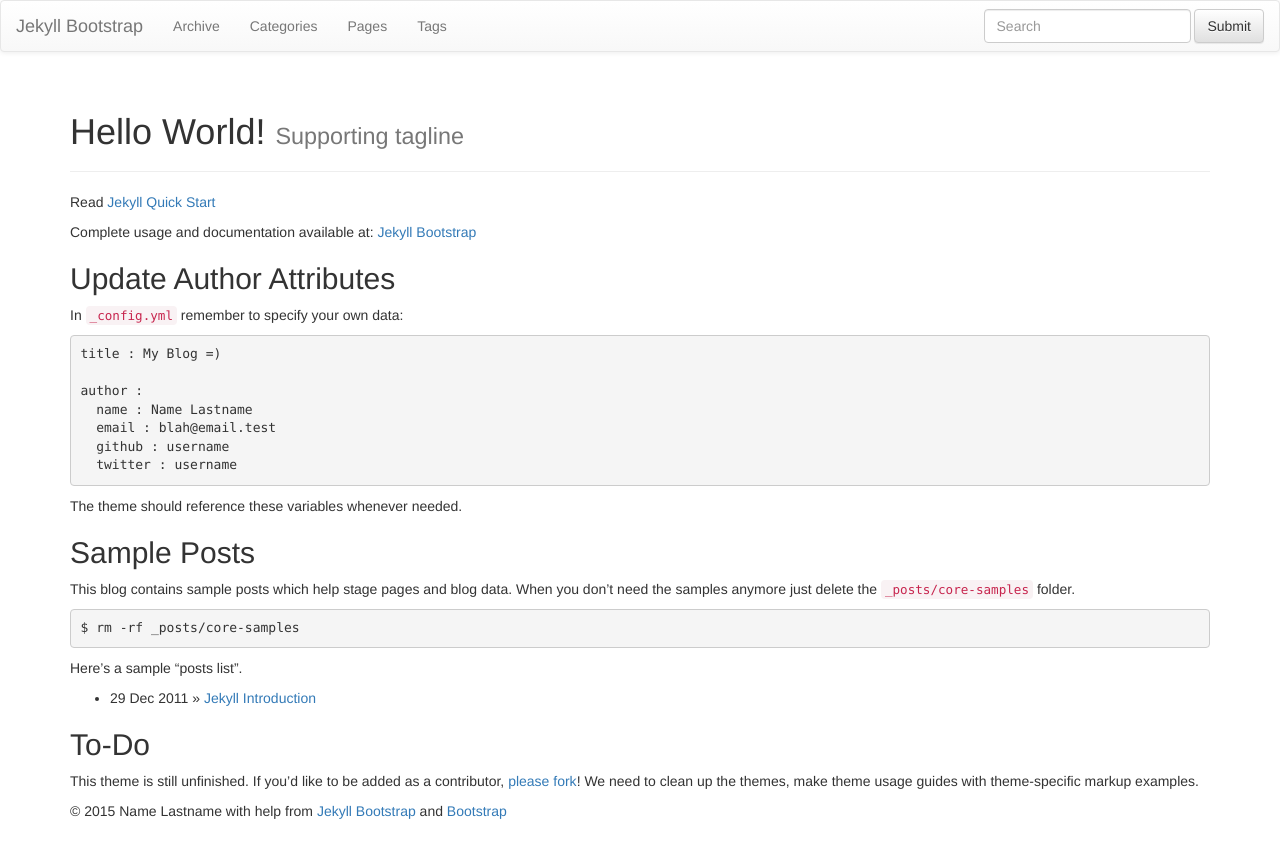
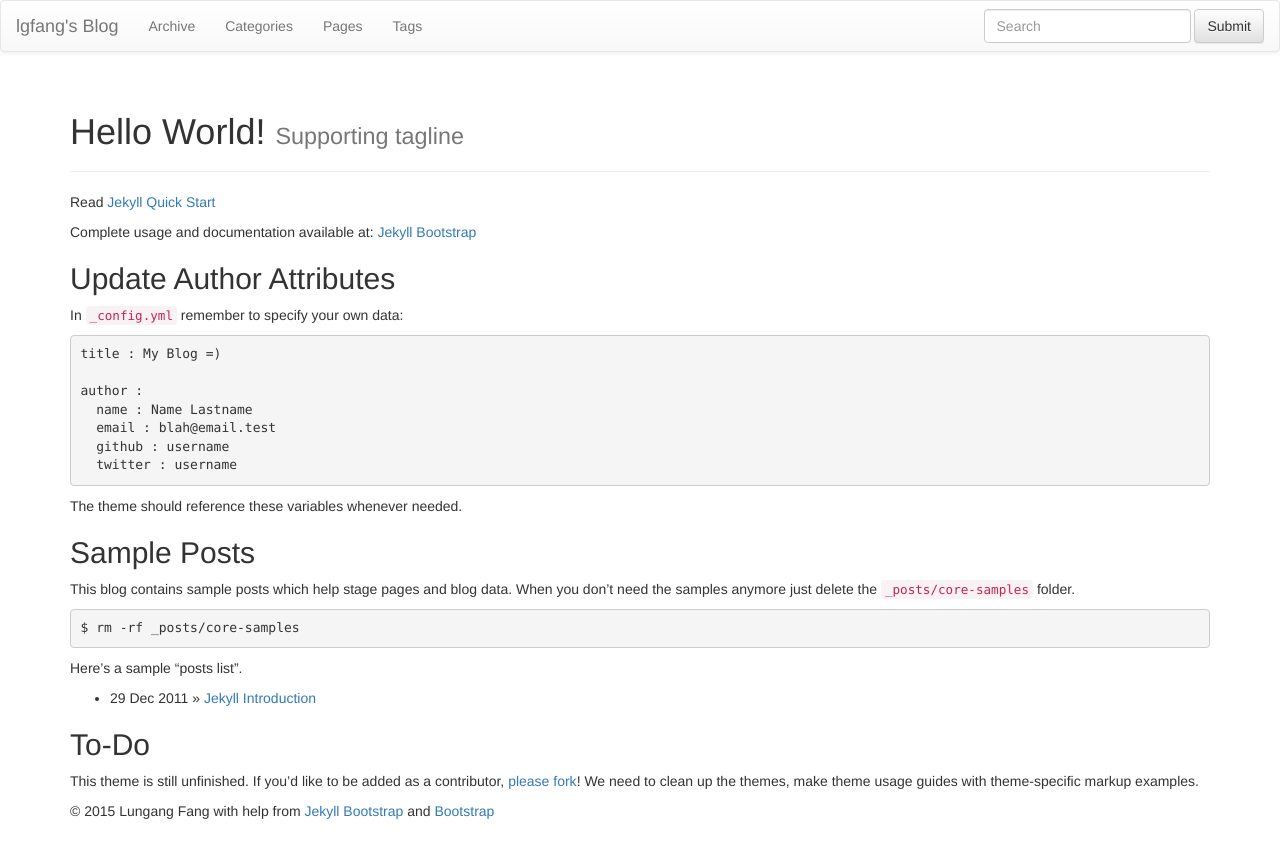
Before and after one commit to lgfang/lgfang.github.io, a Jekyll site: the page built from index.md, in a window 1280 px wide. Shown: the top 858 px of the page. Built offline with Jekyll 4.4.1, drawn with Linux system fonts in a browser that asks for light colours; nearby versions of some CDN libraries; library files that are not in the unit come from our copies.

Commit message:
_config.yml: fill-in personal information

```diff
--- a/_config.yml
+++ b/_config.yml
@@ -8,12 +8,12 @@ highlighter: pygments
 # Themes are encouraged to use these universal variables
 # so be sure to set them if your theme uses them.
 #
-title : Jekyll Bootstrap
-tagline: Site Tagline
+title : "lgfang's Blog"
+tagline: 故善战者之胜无智名无勇功
 author :
-  name : Name Lastname
-  email : blah@email.test
-  github : username
+  name : Lungang Fang
+  email : lgfang78@gmail.com
+  github : lgfang
   twitter : username
   feedburner : feedname
 
@@ -25,7 +25,7 @@ author :
 # Else if you are pushing to username.github.io, replace with your username.
 # Finally if you are pushing to a GitHub project page, include the project name at the end.
 #
-production_url : http://username.github.io
+production_url : http://lgfang.github.io
 
 # All Jekyll-Bootstrap specific configurations are namespaced into this hash
 #
@@ -82,7 +82,7 @@ JB :
   comments :
     provider : disqus
     disqus :
-      short_name : jekyllbootstrap
+      short_name : lgfang
     livefyre :
       site_id : 123
     intensedebate :
@@ -101,10 +101,8 @@ JB :
   #
   analytics :
     provider : google
-    gauges :
-        site_id : 'SITE ID'
     google :
-        tracking_id : 'UA-123-12'
+        tracking_id : 'UA-84711243-1'
     getclicky :
       site_id :
     mixpanel :
```
